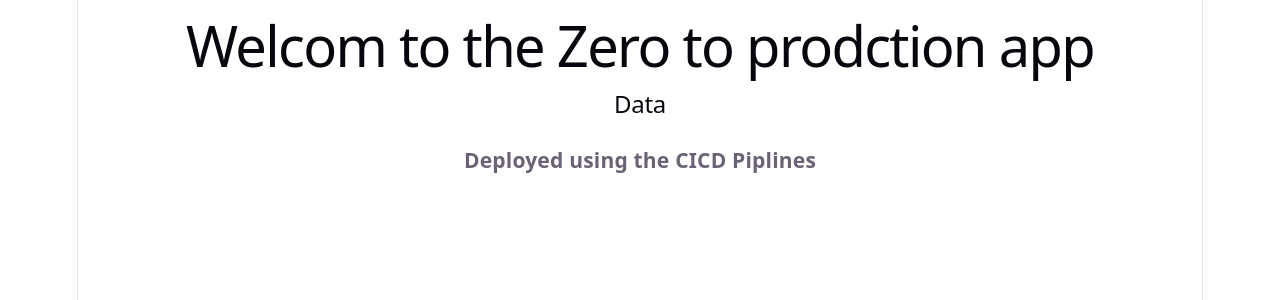
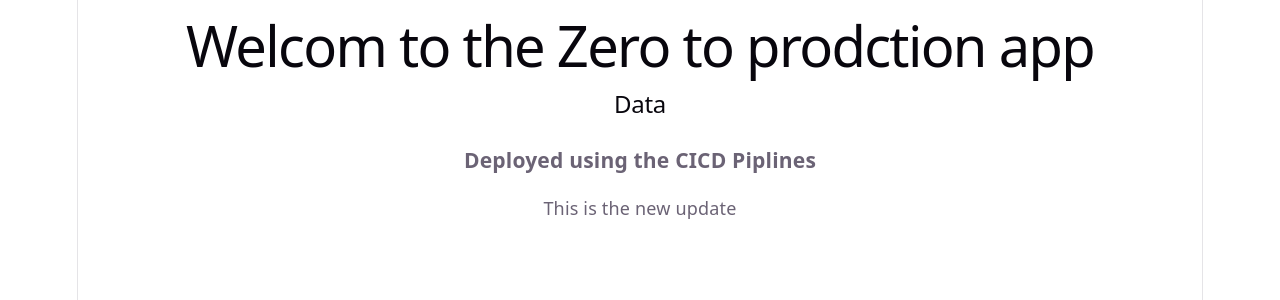
Before and after one commit to DrMuhammadJawadAli/zero-to-production-with-docker, a React (Vite) app in the folder client/: page / in a window 1280 px wide. Shown: the top 300 px of the page. Built offline with nearby package versions, Linux system fonts and the light colour scheme; no server answers.

Commit message:
new update 2.0

```diff
--- a/client/src/App.jsx
+++ b/client/src/App.jsx
@@ -26,6 +26,7 @@ function App() {
         Data {message}
       </h2>
       <h3>Deployed using the CICD Piplines</h3>
+      <p>This is the new update</p>
     </>
   )
 }
```
